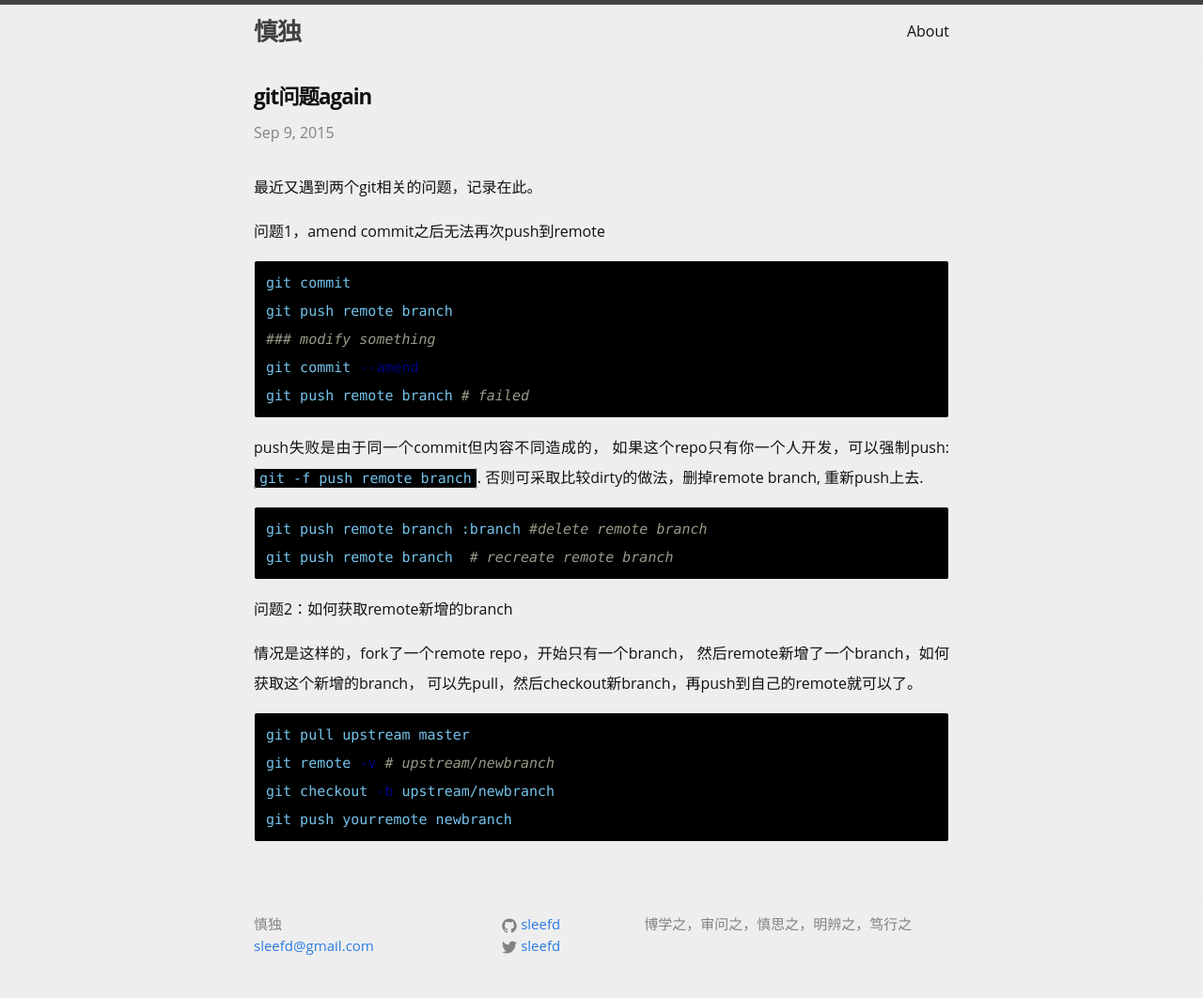
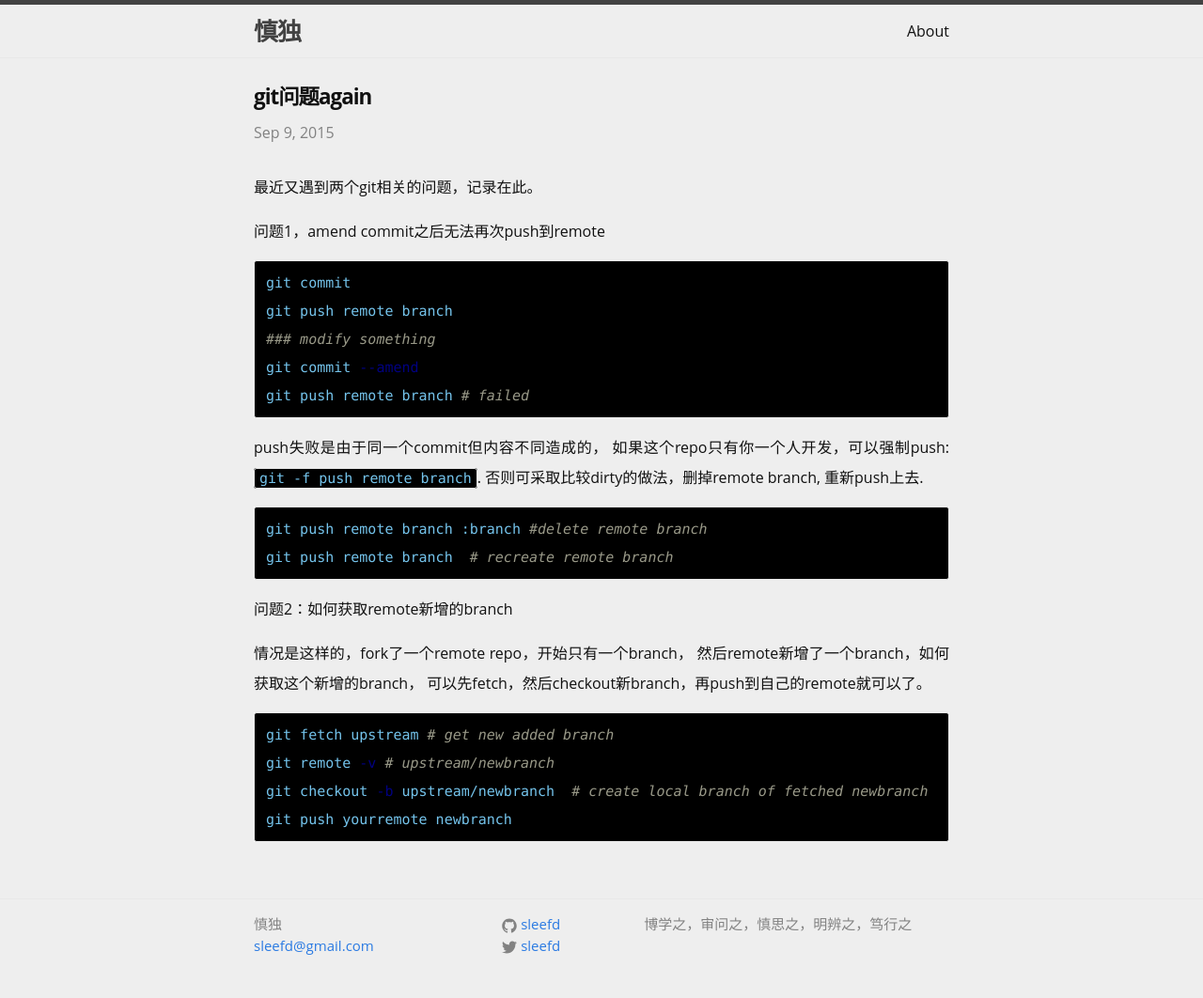
Before and after one commit to sleefd/newblog, a Jekyll site: the page built from _posts/2015-09-09-git-problem.markdown, in a window 1280 px wide. Shown: the whole page at 94% size. Built offline with Jekyll 4.4.1, drawn with Linux system fonts in a browser that asks for light colours.

Commit message:
modify post

```diff
--- a/_posts/2015-09-09-git-problem.markdown
+++ b/_posts/2015-09-09-git-problem.markdown
@@ -31,11 +31,11 @@ git push remote branch  # recreate remote branch
 
 情况是这样的，fork了一个remote repo，开始只有一个branch，
 然后remote新增了一个branch，如何获取这个新增的branch，
-可以先pull，然后checkout新branch，再push到自己的remote就可以了。
+可以先fetch，然后checkout新branch，再push到自己的remote就可以了。
 
 {% highlight bash %}
-git pull upstream master
+git fetch upstream # get new added branch
 git remote -v # upstream/newbranch
-git checkout -b upstream/newbranch
+git checkout -b upstream/newbranch  # create local branch of fetched newbranch
 git push yourremote newbranch
 {% endhighlight %}
```
